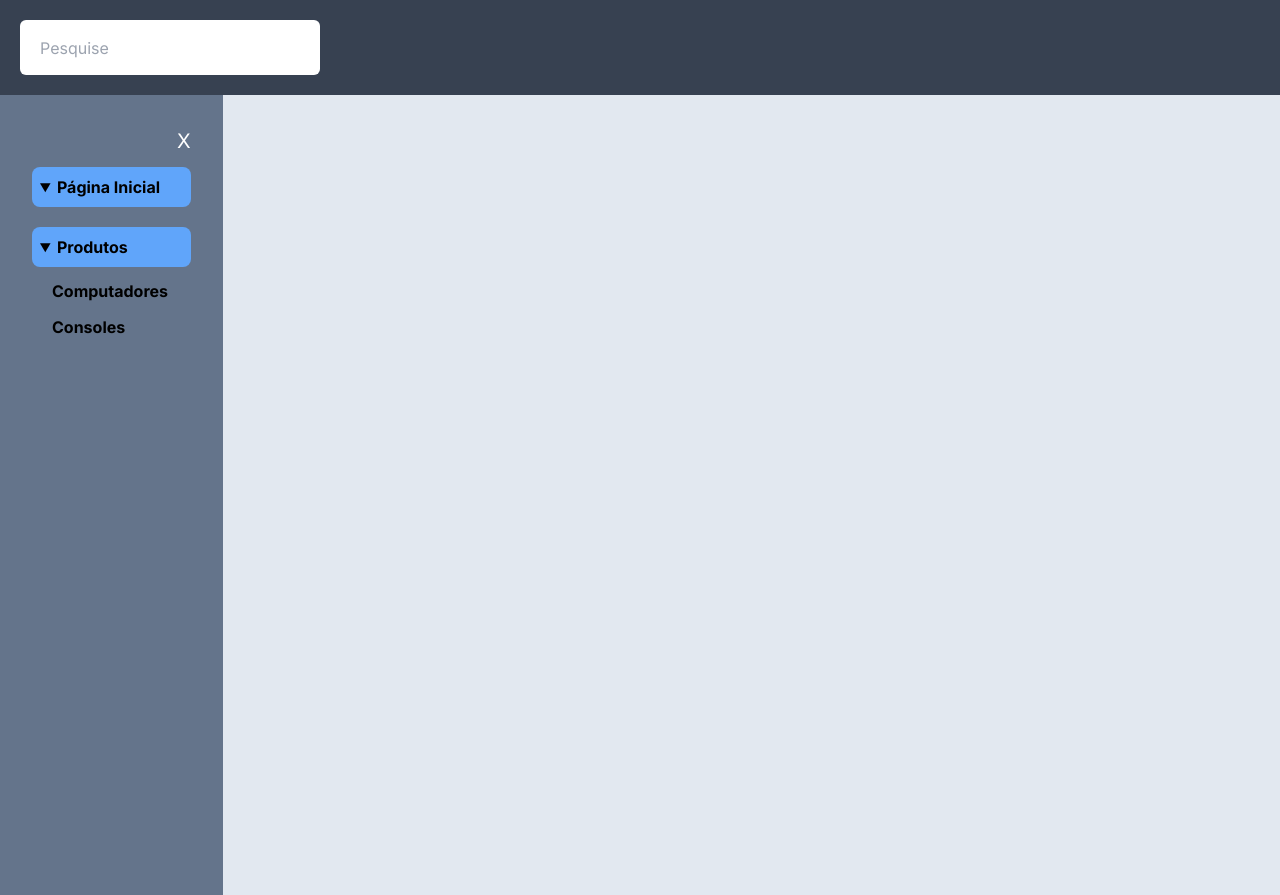
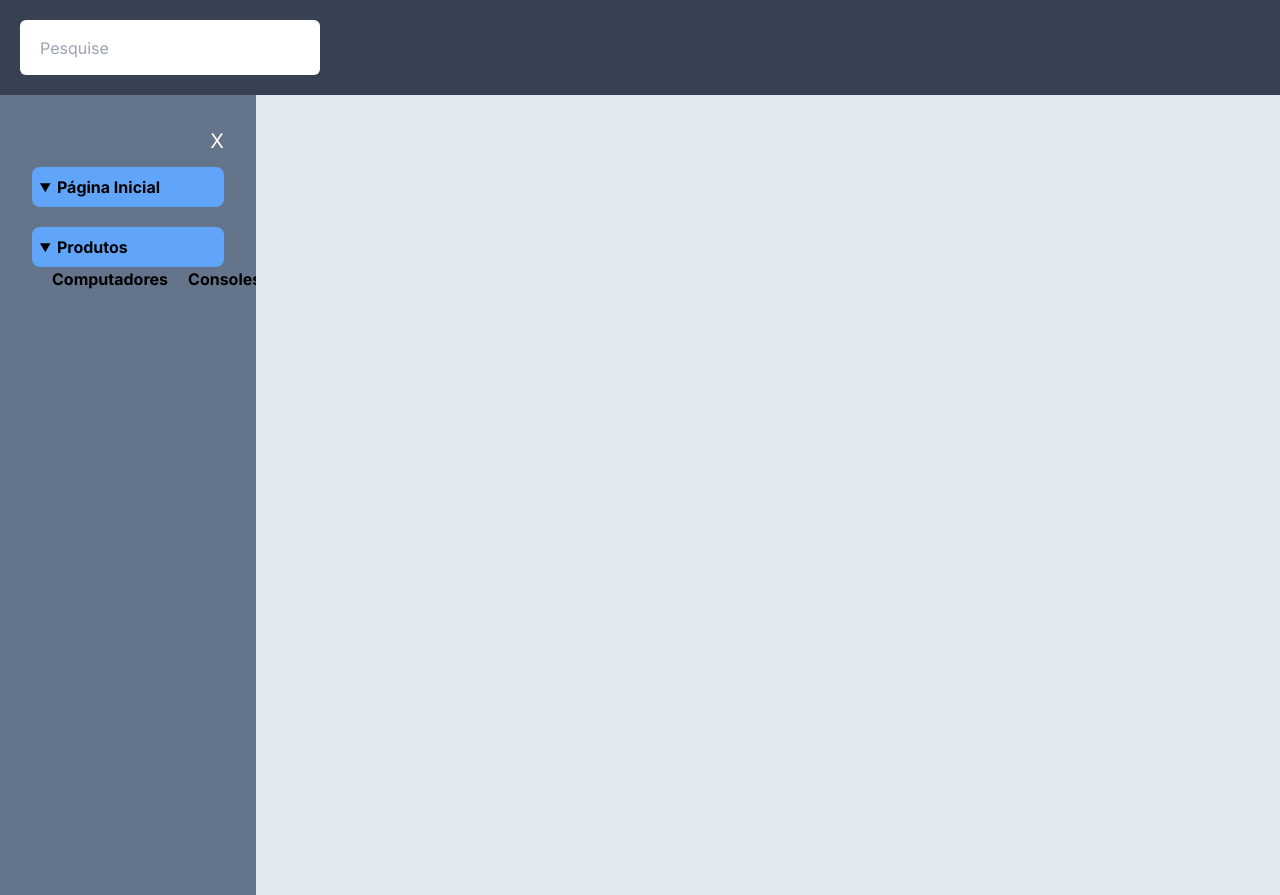
Before and after one commit to LuiFeAn/Nexts-Study-Template, a Next.js app: page / in a window 1280 px wide. Built offline with nearby package versions, Linux system fonts and the light colour scheme.

Commit message:
refactor: Utilizando "Link "como handler de rota

```diff
--- a/app/components/menu/index.tsx
+++ b/app/components/menu/index.tsx
@@ -1,18 +1,14 @@
 "use client"
 
 import useMenuHandler from "./hooks/use-menu-handler";
-import { useRouter } from "next/navigation"
 import { routes } from "@/app/routes";
+import Link from "next/link";
 
 export default function Menu(){
 
     const { isOpen } = useMenuHandler();
 
     const { handlers:[ open, close ] } = isOpen;
-
-    const router = useRouter();
-
-    const handleRoute = (path: string) => router.push(path);
 
     return (
 
@@ -35,9 +31,7 @@ export default function Menu(){
 
                             { item?.options && item.options.map( option => (
 
-                                <p onClick={ () => (
-                                    handleRoute(option.path)
-                                ) } className="pl-5 cursor-pointer mt-3">{option.option}</p>
+                                <Link href={option.path} className="pl-5 cursor-pointer mt-3">{option.option}</Link>
 
                             ))}
 
```
